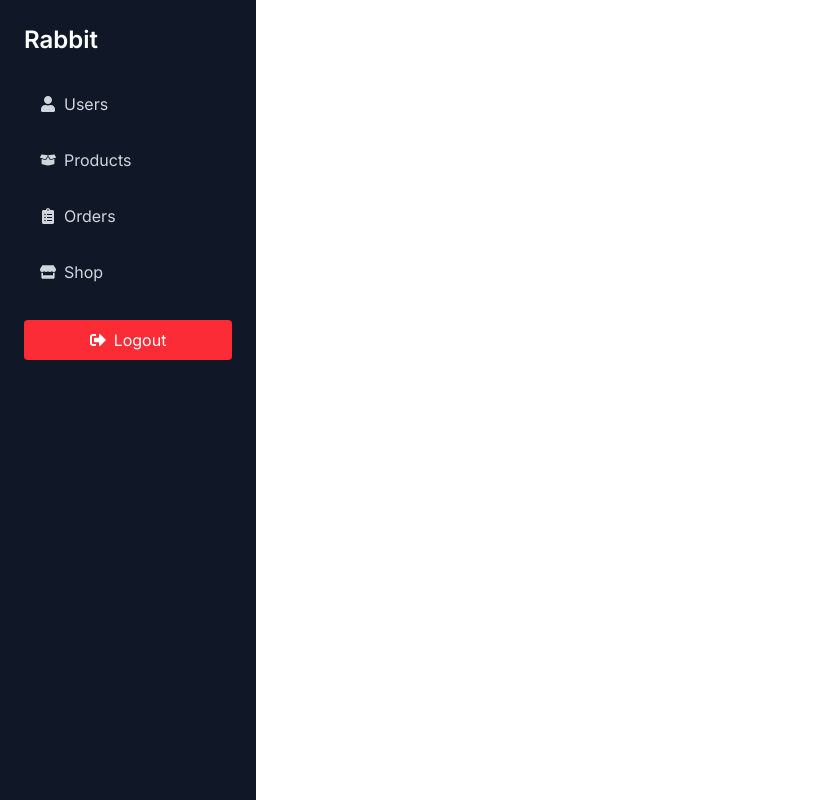
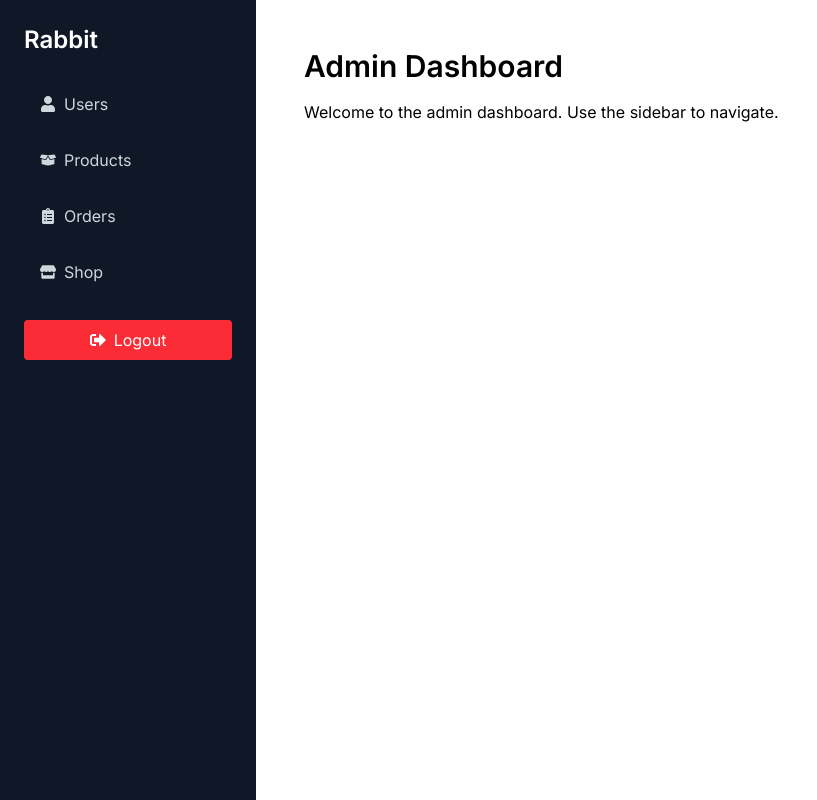
Before and after one commit to hridik-suresh/Rabbit-Co, a React (Vite) app in the folder frontend/vite-project/: page /admin in a window 1280 px wide. Shown: the whole page, without its empty margins (0-817 px from the left). Built offline with nearby package versions, Linux system fonts and the light colour scheme.

Commit message:
Route to the Admin home page is created.

```diff
--- a/frontend/vite-project/src/App.jsx
+++ b/frontend/vite-project/src/App.jsx
@@ -12,6 +12,7 @@ import OrderConfirmationPage from "./pages/OrderConfirmationPage.jsx";
 import OderDetailsPage from "./pages/OrderDetailsPage.jsx";
 import MyOrderPage from "./pages/MyOrderPage.jsx";
 import AdminLayout from "./components/Admin/AdminLayout.jsx";
+import AdminHomePage from "./pages/AdminHomePage.jsx";
 
 function App() {
   return (
@@ -35,8 +36,9 @@ function App() {
         </Route>
 
         {/* admin */}
-
-        <Route path="/admin" element={<AdminLayout />}></Route>
+        <Route path="/admin" element={<AdminLayout />}>
+          <Route index element={<AdminHomePage />} />
+        </Route>
       </Routes>
     </div>
   );
--- /dev/null
+++ b/frontend/vite-project/src/pages/AdminHomePage.jsx
@@ -0,0 +1,10 @@
+const AdminHomePage = () => {
+  return (
+    <div className="p-6">
+      <h1 className="text-3xl font-semibold mb-4">Admin Dashboard</h1>
+      <p>Welcome to the admin dashboard. Use the sidebar to navigate.</p>
+    </div>
+  );
+};
+
+export default AdminHomePage;
```
